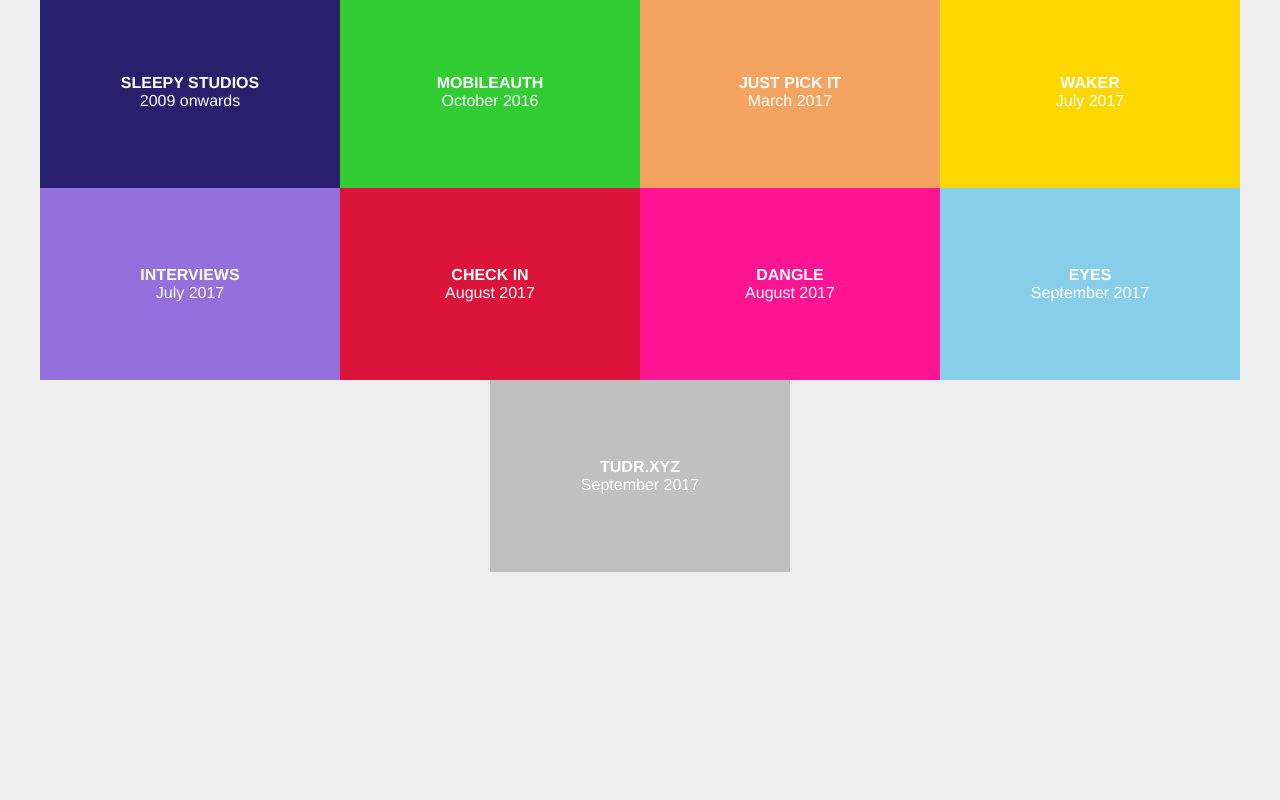
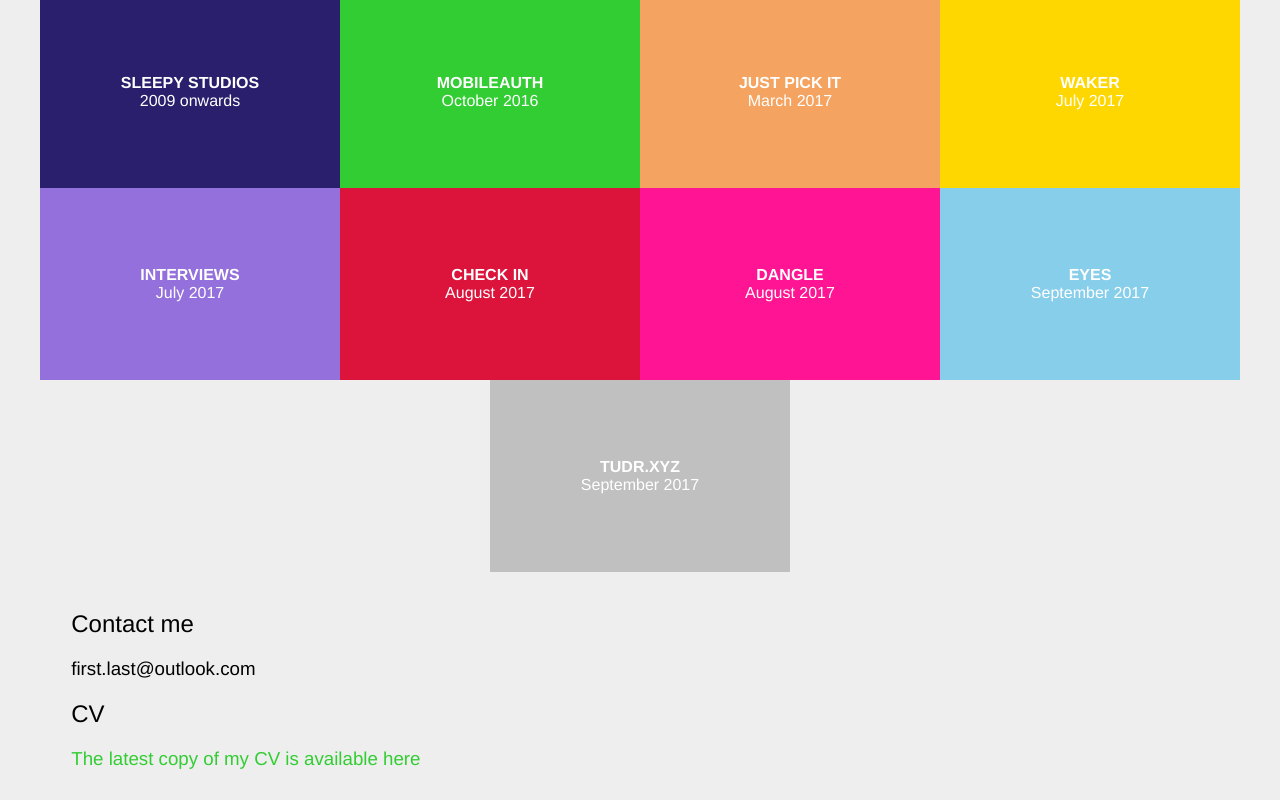
Before and after one commit to sekaru/tudr.xyz, a Vue app: page / in a window 1280 px wide. Shown: the part 241-1041 px from the top of the page. Before the commit the page ends 843 px from the top, so only its background shows below. Built offline with nearby package versions, Linux system fonts and the light colour scheme.

Commit message:
Added contact details/CV and added click to progress slide

```diff
--- a/src/App.vue
+++ b/src/App.vue
@@ -8,10 +8,8 @@
       <li><a class="nav-link" href="https://www.linkedin.com/in/tudor-sandulescu-257bb5130">LinkedIn</a></li>
     </ul>
 
-    <div id="intro">
-      <h2>
-        I'm a final year Computer Science student.
-      </h2>
+    <div class="content">
+      <h2>I'm a final year Computer Science student.</h2>
       <h3>
         I'm particularly interested in network communication, apps for connectivity/discovery and game development.
 
@@ -20,6 +18,15 @@
       </h3>
     </div>
     <router-view></router-view>
+    <div class="content">
+      <br>
+
+      <h2>Contact me</h2>
+      <h3>first.last@outlook.com</h3>
+
+      <h2>CV</h2>
+      <h3><a class="nav-link" href="cv.pdf">The latest copy of my CV is available here</a></h3>
+    </div>
   </div>
 </template>
 
@@ -69,7 +76,7 @@ li {
   }
 }
 
-#intro {
+.content {
   width: 90%;
   margin: 0 auto;
 }
--- a/src/components/Hello.vue
+++ b/src/components/Hello.vue
@@ -5,7 +5,7 @@
            v-for="project in projects"
            v-bind:class="{expanded: project.expanded, flipable: !project.expanded, 'expanded-anim': project.expanded && !project.slides[project.slideIndex].img}"
            v-on:click="clickProject(project)"
-           v-bind:style="{'background-color': project.color}">
+           v-bind:style="{'background-color': project.color, cursor: project.slides[project.slideIndex].text.length===0 ? 'pointer': 'default'}">
 
         <transition-group name="img-fade" mode="out-in" v-if="project.expanded">
           <img
@@ -74,7 +74,18 @@ export default {
 
   methods: {
     clickProject: function(project) {
-      if(project.expanded || project.closeLock || project.controlLock) return;
+      if(project.closeLock || project.controlLock) return;
+
+      if(project.expanded) {
+        if(project.slides[project.slideIndex].text.length===0) {
+          if(this.notLastSlide(project)) {
+            this.nextSlide(project);
+          } else {
+            for(var i=0; i<project.slides.length-1; i++) this.prevSlide(project);
+          }
+        }
+        return;
+      }
 
       this.projects.forEach(project => {
         project.expanded = false;
@@ -135,7 +146,7 @@ export default {
         if(project.expanded) {
           project.slideIndex = project.slideIndex<project.slides.length-1 ? project.slideIndex+1 : 0;
         }
-      }, 5000);
+      }, 6000);
     },
 
     showImg: function(img, project) {
--- a/src/components/projects.js
+++ b/src/components/projects.js
@@ -57,7 +57,6 @@ module.exports = [
         imgFit: 'cover'
       }
     ],
-    url: '35.156.58.36/mobileauth',
     builtWith: ['Node', 'Angular2', 'TypeScript'],
     learnText: 'Demo:'
   },
```
